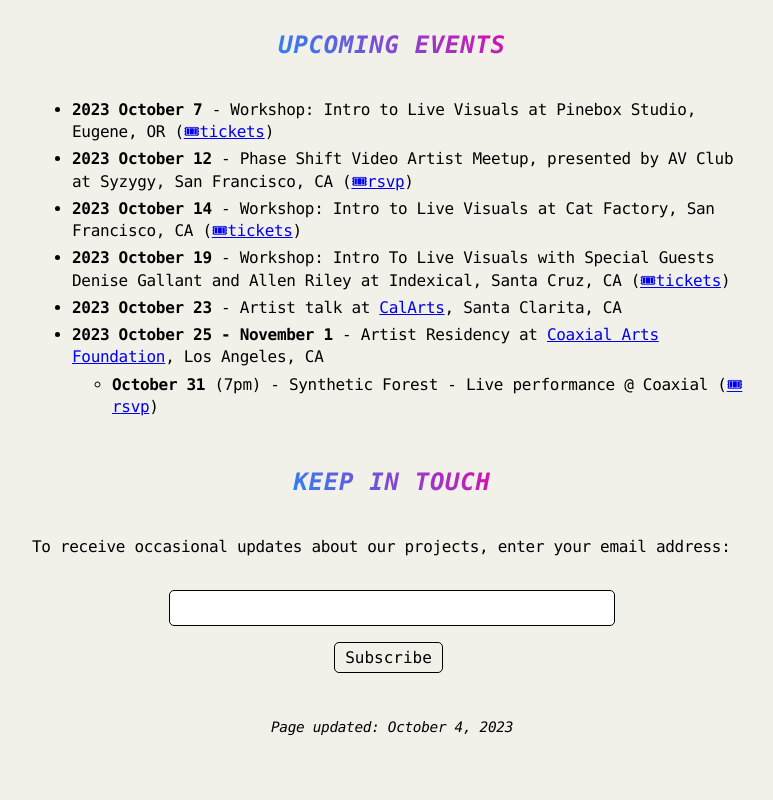
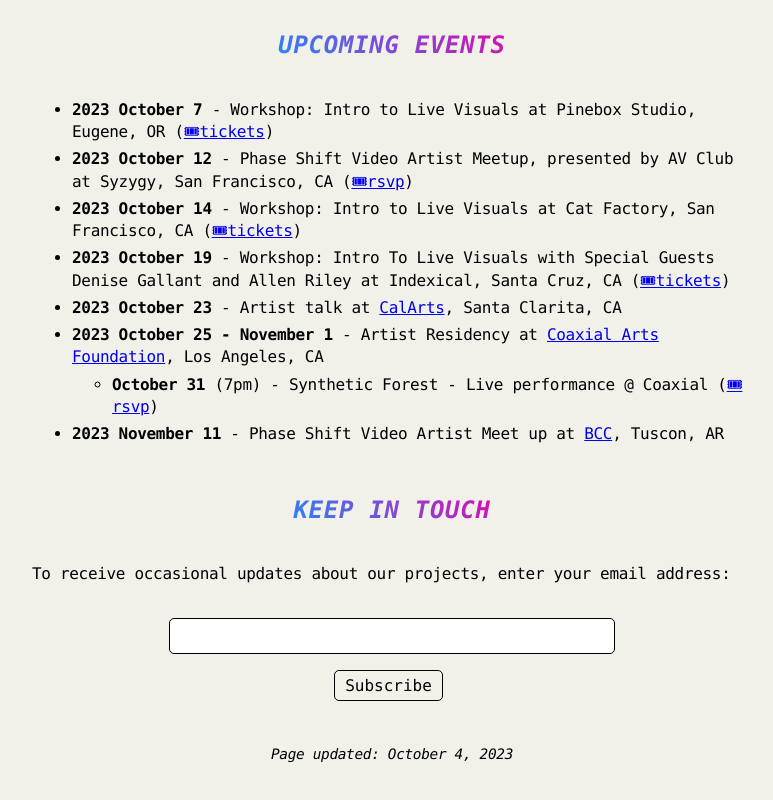
Before and after one commit to phase-shift/phase-shift.github.io, a plain HTML site: page index.html in a window 1280 px wide. Shown: the part 796-1596 px from the top of the page, without its empty margins (248-1021 px from the left). Drawn offline with Linux system fonts and the light colour scheme.

Commit message:
added tuscon event

```diff
--- a/index.html
+++ b/index.html
@@ -85,6 +85,9 @@
             </li>
           </ul>
         </li>
+        <li>
+          <b>2023 November 11</b> - Phase Shift Video Artist Meet up at <a href="https://bcctucson.org" target="_blank">BCC</a>, Tuscon, AR
+        </li>
       </ul>
 
       <h2>Keep in Touch</h2>
```
